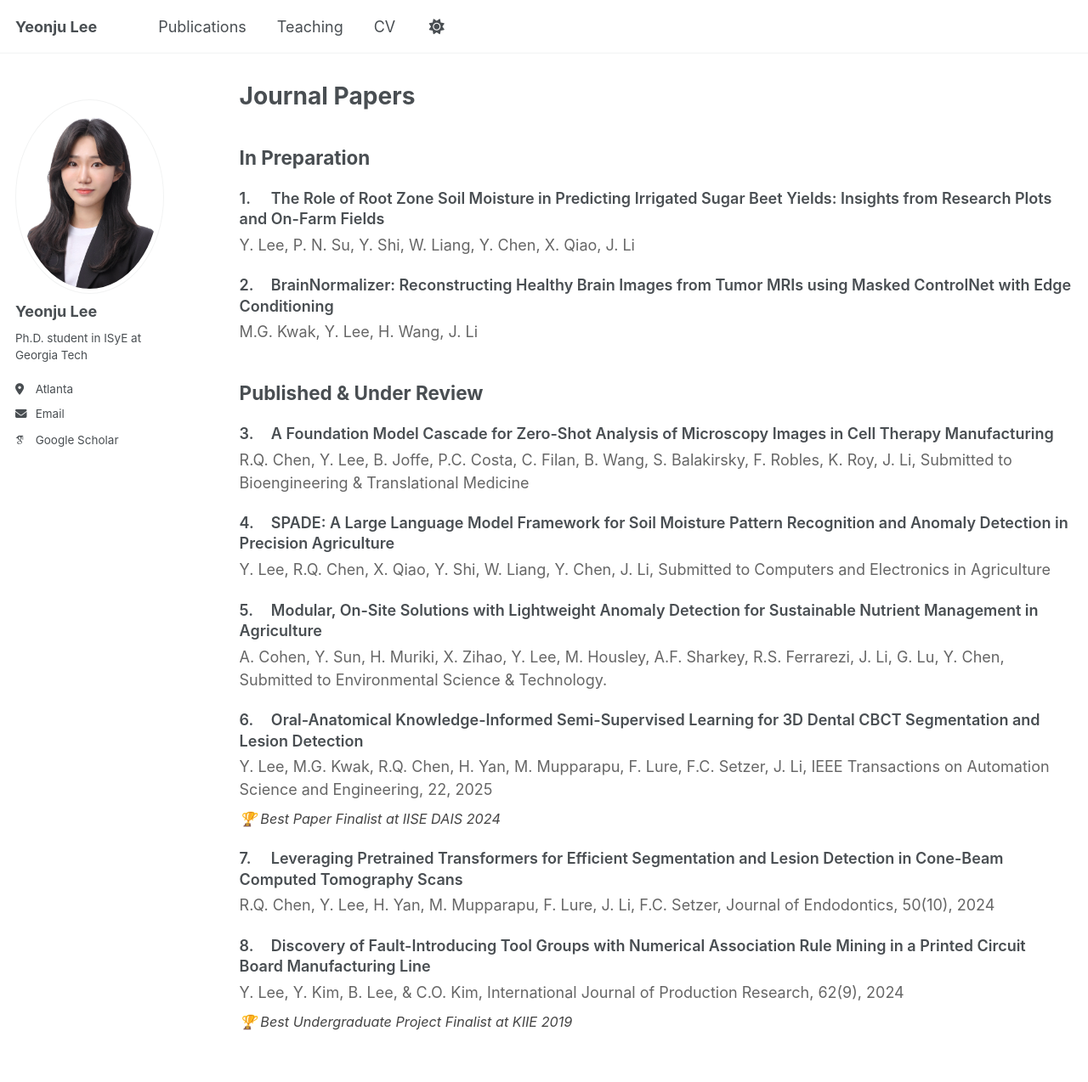
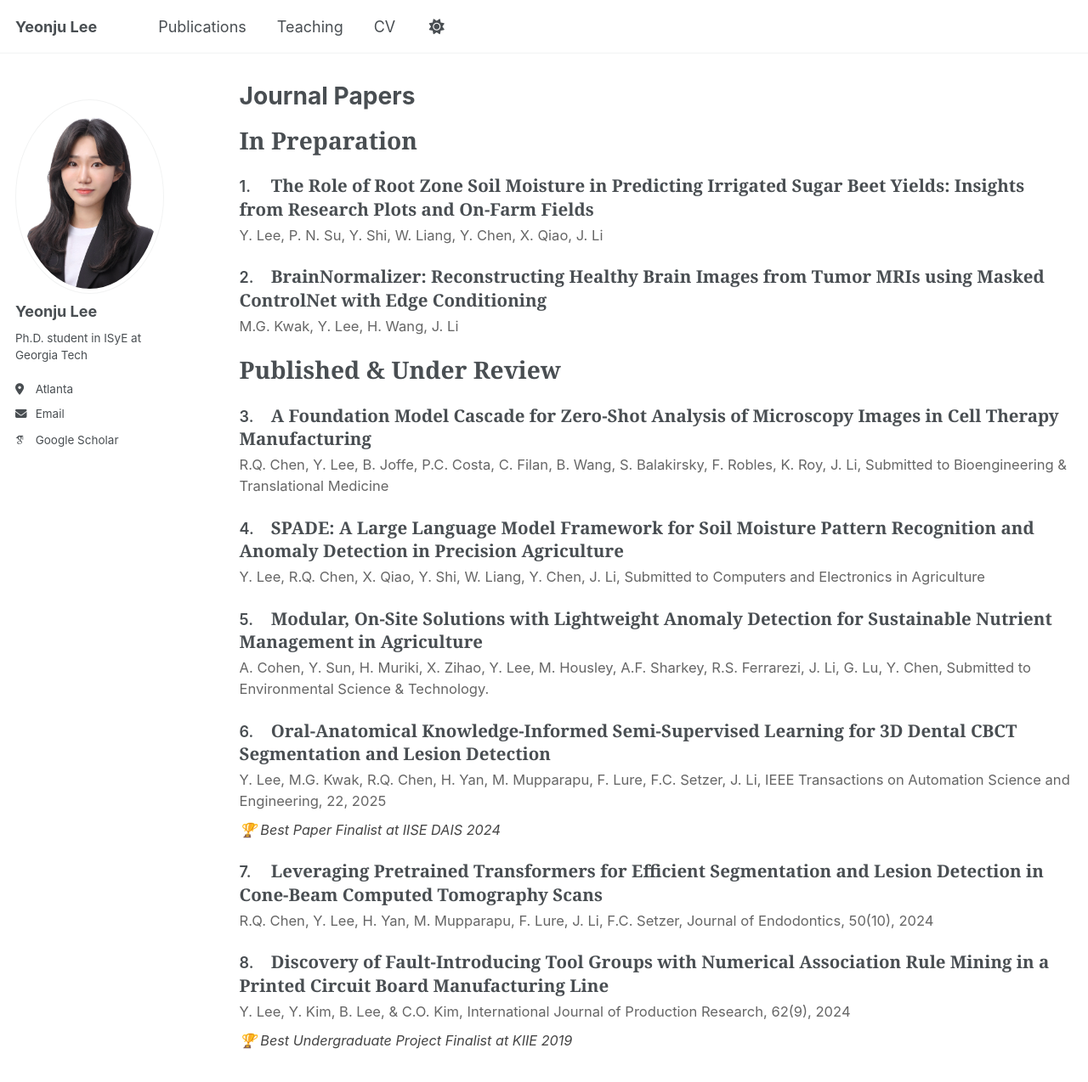
Before and after one commit to ylee845/ylee845.github.io, a Jekyll site: the page built from _pages/publications.html, in a window 1280 px wide and 1400 px high. Shown: the top 1274 px of the window at 85% size. Built offline with Jekyll 4.4.1, drawn with Linux system fonts in a browser that asks for light colours; some web fonts are replaced; a script that is not in the unit is left out.

Commit message:
Update publications.html

```diff
--- a/_pages/publications.html
+++ b/_pages/publications.html
@@ -16,6 +16,35 @@ author_profile: true
     content: none !important;
     counter-increment: none !important;
   }
+  .pubs h2 {
+  font-family: "Merriweather", Georgia, "Times New Roman", serif;
+  font-weight: 700;
+  font-size: clamp(1.5rem, 2.2vw, 2rem);
+  margin: 1.2rem 0 0.6rem;
+}
+
+/* 논문 제목 */
+.paper h3 .title {
+  font-family: "Merriweather", Georgia, "Times New Roman", serif;
+  font-weight: 700;
+  font-size: clamp(1.05rem, 1.6vw, 1.3rem);
+  line-height: 1.35;
+}
+
+/* 저자/저널 정보 */
+.paper .meta {
+  font-family: "Inter", system-ui, -apple-system, "Segoe UI", Roboto, "Helvetica Neue", Arial, sans-serif;
+  font-size: clamp(0.92rem, 1.2vw, 1rem);
+  color: #666;
+}
+
+/* 요약 부분 */
+.excerpt {
+  font-family: "Inter", system-ui, -apple-system, "Segoe UI", Roboto, "Helvetica Neue", Arial, sans-serif;
+  font-size: clamp(0.9rem, 1.1vw, 0.98rem);
+  color: #444;
+  font-style: italic;
+}
 
   .paper{ margin:1.25rem 0 }
   .paper h3{ font-weight:600; margin:0; line-height:1.35 }
```
